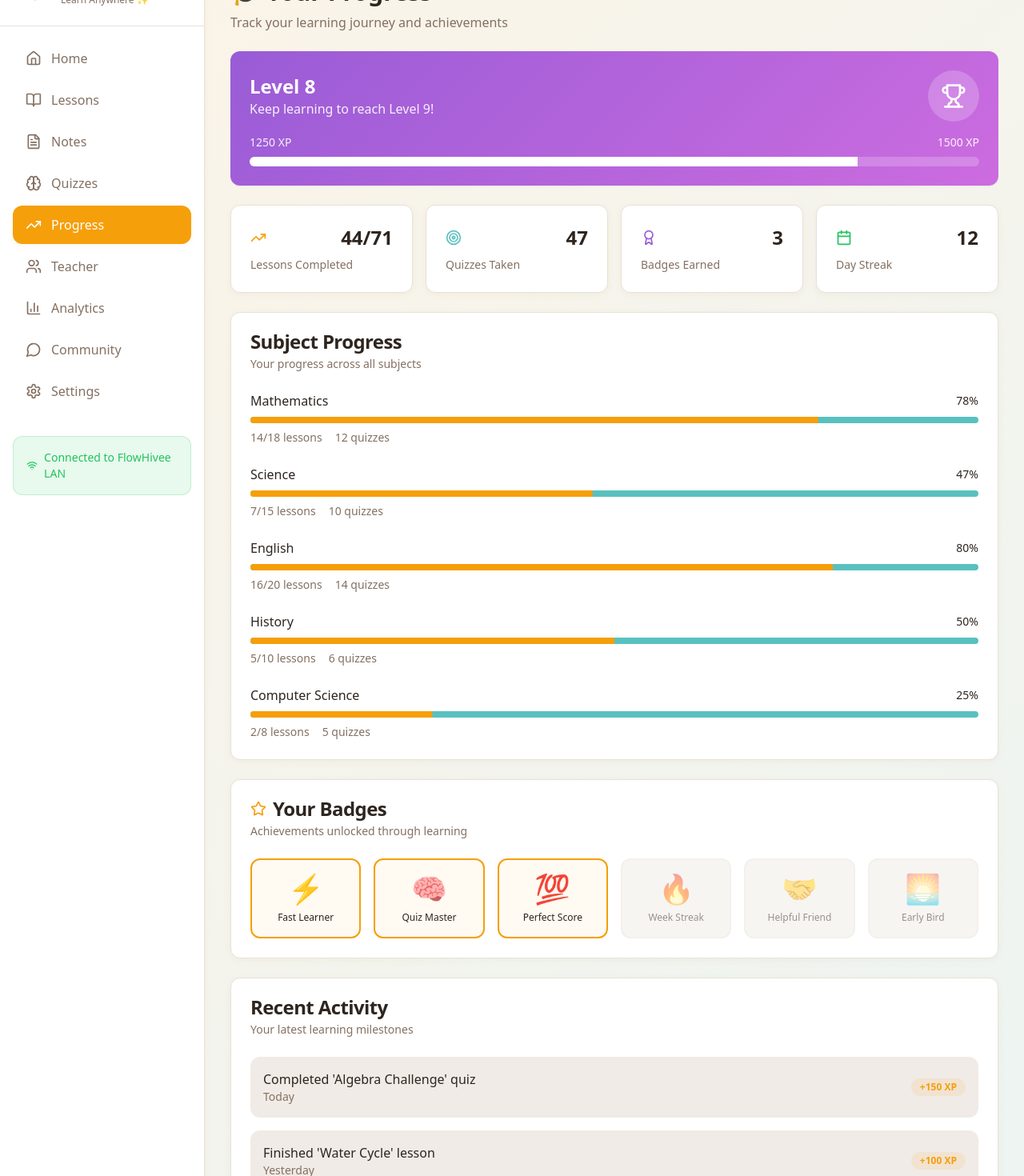
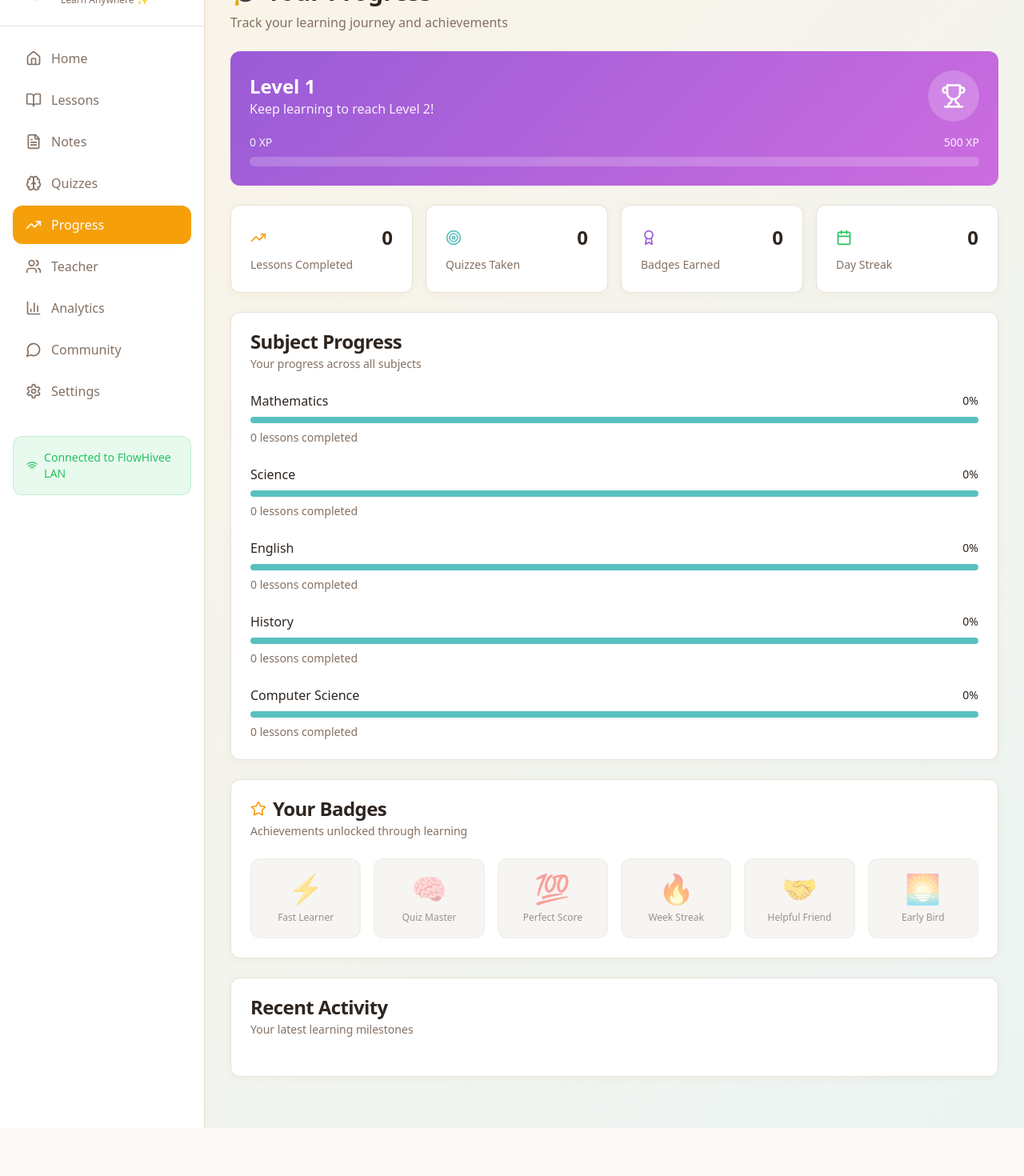
Before and after one commit to ZexonO7/FlowHivee, a React (Vite) app: page /progress in a window 1280 px wide. Shown: the part 60-1530 px from the top of the page at 80% size. After the commit the page ends 1470 px from the top, so only its background shows below. Built offline with nearby package versions, Linux system fonts and the light colour scheme; the HTML template or start-up script is replaced by a standard one.

Commit message:
Fix analytics and progress tracking

```diff
--- /dev/null
+++ b/src/lib/progress-storage.ts
@@ -0,0 +1,209 @@
+// Local storage utilities for tracking user progress
+
+export interface LessonProgress {
+  lessonId: number;
+  title: string;
+  subject: string;
+  completed: boolean;
+  currentSection: number;
+  totalSections: number;
+  lastAccessed: string;
+}
+
+export interface QuizResult {
+  quizId: number;
+  lessonId: number;
+  title: string;
+  subject: string;
+  score: number;
+  totalQuestions: number;
+  correctAnswers: number;
+  completedAt: string;
+}
+
+export interface UserStats {
+  totalXP: number;
+  level: number;
+  dayStreak: number;
+  lastActiveDate: string;
+  badges: string[];
+}
+
+const STORAGE_KEYS = {
+  LESSONS: 'flowhivee_lessons',
+  QUIZZES: 'flowhivee_quizzes',
+  STATS: 'flowhivee_stats',
+};
+
+// Lesson Progress Functions
+export const getLessonProgress = (lessonId: number): LessonProgress | null => {
+  const lessons = getAllLessons();
+  return lessons.find(l => l.lessonId === lessonId) || null;
+};
+
+export const getAllLessons = (): LessonProgress[] => {
+  const data = localStorage.getItem(STORAGE_KEYS.LESSONS);
+  return data ? JSON.parse(data) : [];
+};
+
+export const saveLessonProgress = (progress: LessonProgress): void => {
+  const lessons = getAllLessons();
+  const index = lessons.findIndex(l => l.lessonId === progress.lessonId);
+
+  if (index >= 0) {
+    lessons[index] = { ...progress, lastAccessed: new Date().toISOString() };
+  } else {
+    lessons.push({ ...progress, lastAccessed: new Date().toISOString() });
+  }
+
+  localStorage.setItem(STORAGE_KEYS.LESSONS, JSON.stringify(lessons));
+  updateDayStreak();
+};
+
+export const markLessonComplete = (lessonId: number, title: string, subject: string, totalSections: number): void => {
+  const progress: LessonProgress = {
+    lessonId,
+    title,
+    subject,
+    completed: true,
+    currentSection: totalSections,
+    totalSections,
+    lastAccessed: new Date().toISOString(),
+  };
+  saveLessonProgress(progress);
+
+  // Award XP for completion
+  const stats = getUserStats();
+  addXP(100);
+};
+
+// Quiz Functions
+export const getAllQuizResults = (): QuizResult[] => {
+  const data = localStorage.getItem(STORAGE_KEYS.QUIZZES);
+  return data ? JSON.parse(data) : [];
+};
+
+export const getQuizResults = (lessonId: number): QuizResult[] => {
+  const quizzes = getAllQuizResults();
+  return quizzes.filter(q => q.lessonId === lessonId);
+};
+
+export const saveQuizResult = (result: QuizResult): void => {
+  const quizzes = getAllQuizResults();
+  quizzes.push({ ...result, completedAt: new Date().toISOString() });
+  localStorage.setItem(STORAGE_KEYS.QUIZZES, JSON.stringify(quizzes));
+
+  // Award XP based on score
+  const xpEarned = Math.round((result.score / 100) * 150);
+  addXP(xpEarned);
+  updateDayStreak();
+};
+
+// User Stats Functions
+export const getUserStats = (): UserStats => {
+  const data = localStorage.getItem(STORAGE_KEYS.STATS);
+  return data ? JSON.parse(data) : {
+    totalXP: 0,
+    level: 1,
+    dayStreak: 0,
+    lastActiveDate: new Date().toISOString(),
+    badges: [],
+  };
+};
+
+export const addXP = (amount: number): void => {
+  const stats = getUserStats();
+  stats.totalXP += amount;
+
+  // Calculate level (500 XP per level)
+  stats.level = Math.floor(stats.totalXP / 500) + 1;
+
+  localStorage.setItem(STORAGE_KEYS.STATS, JSON.stringify(stats));
+};
+
+export const updateDayStreak = (): void => {
+  const stats = getUserStats();
+  const today = new Date().toDateString();
+  const lastActive = new Date(stats.lastActiveDate).toDateString();
+
+  if (today !== lastActive) {
+    const yesterday = new Date();
+    yesterday.setDate(yesterday.getDate() - 1);
+    const yesterdayStr = yesterday.toDateString();
+
+    if (lastActive === yesterdayStr) {
+      // Consecutive day
+      stats.dayStreak += 1;
+    } else if (lastActive !== today) {
+      // Streak broken
+      stats.dayStreak = 1;
+    }
+
+    stats.lastActiveDate = new Date().toISOString();
+    localStorage.setItem(STORAGE_KEYS.STATS, JSON.stringify(stats));
+  }
+};
+
+export const addBadge = (badgeId: string): void => {
+  const stats = getUserStats();
+  if (!stats.badges.includes(badgeId)) {
+    stats.badges.push(badgeId);
+    localStorage.setItem(STORAGE_KEYS.STATS, JSON.stringify(stats));
+  }
+};
+
+// Analytics Functions
+export const getSubjectProgress = () => {
+  const lessons = getAllLessons();
+  const subjects = ['Mathematics', 'Science', 'English', 'History', 'Computer Science'];
+
+  return subjects.map(subject => {
+    const subjectLessons = lessons.filter(l => l.subject === subject);
+    const completed = subjectLessons.filter(l => l.completed).length;
+    const total = subjectLessons.length || 1; // Prevent division by zero
+
+    return {
+      subject,
+      completed,
+      total,
+      progress: Math.round((completed / total) * 100),
+    };
+  });
+};
+
+export const getRecentActivity = () => {
+  const lessons = getAllLessons();
+  const quizzes = getAllQuizResults();
+
+  const activities = [
+    ...lessons.map(l => ({
+      date: new Date(l.lastAccessed),
+      activity: `${l.completed ? 'Completed' : 'Accessed'} "${l.title}" lesson`,
+      xp: l.completed ? 100 : 0,
+    })),
+    ...quizzes.map(q => ({
+      date: new Date(q.completedAt),
+      activity: `Completed "${q.title}" quiz - ${q.score}%`,
+      xp: Math.round((q.score / 100) * 150),
+    })),
+  ];
+
+  return activities
+    .sort((a, b) => b.date.getTime() - a.date.getTime())
+    .slice(0, 5)
+    .map(a => ({
+      ...a,
+      date: formatRelativeDate(a.date),
+    }));
+};
+
+const formatRelativeDate = (date: Date): string => {
+  const now = new Date();
+  const diffMs = now.getTime() - date.getTime();
+  const diffDays = Math.floor(diffMs / (1000 * 60 * 60 * 24));
+
+  if (diffDays === 0) return 'Today';
+  if (diffDays === 1) return 'Yesterday';
+  if (diffDays < 7) return `${diffDays} days ago`;
+  return date.toLocaleDateString();
+};
--- a/src/pages/Analytics.tsx
+++ b/src/pages/Analytics.tsx
@@ -1,27 +1,63 @@
 import { Card, CardContent, CardDescription, CardHeader, CardTitle } from "@/components/ui/card";
 import { Badge } from "@/components/ui/badge";
-import { BarChart3, TrendingUp, Users, Zap, Clock, Target } from "lucide-react";
-
-const weeklyActivity = [
-  { day: "Mon", students: 42, lessons: 156, quizzes: 89 },
-  { day: "Tue", students: 45, lessons: 168, quizzes: 92 },
-  { day: "Wed", students: 48, lessons: 182, quizzes: 104 },
-  { day: "Thu", students: 46, lessons: 174, quizzes: 98 },
-  { day: "Fri", students: 44, lessons: 165, quizzes: 87 },
-  { day: "Sat", students: 38, lessons: 142, quizzes: 76 },
-  { day: "Sun", students: 35, lessons: 128, quizzes: 68 },
-];
-
-const topLessons = [
-  { title: "Algebra Basics", views: 156, subject: "Mathematics" },
-  { title: "Water Cycle", views: 142, subject: "Science" },
-  { title: "Essay Writing", views: 138, subject: "English" },
-  { title: "Ancient Rome", views: 124, subject: "History" },
-  { title: "Python Intro", views: 118, subject: "Computer Science" },
-];
+import { BarChart3, TrendingUp, Zap, Clock, Target, Trophy } from "lucide-react";
+import { getAllLessons, getAllQuizResults, getUserStats } from "@/lib/progress-storage";
 
 export default function Analytics() {
-  const maxStudents = Math.max(...weeklyActivity.map((d) => d.students));
+  const lessons = getAllLessons();
+  const quizzes = getAllQuizResults();
+  const stats = getUserStats();
+
+  // Calculate real metrics
+  const totalInteractions = lessons.length + quizzes.length;
+  const completedLessons = lessons.filter(l => l.completed).length;
+  const completionRate = lessons.length > 0
+    ? Math.round((completedLessons / lessons.length) * 100)
+    : 0;
+
+  // Get lesson view counts by subject
+  const lessonsBySubject = lessons.reduce((acc: any, lesson) => {
+    if (!acc[lesson.subject]) {
+      acc[lesson.subject] = { subject: lesson.subject, count: 0, titles: [] };
+    }
+    acc[lesson.subject].count++;
+    if (!acc[lesson.subject].titles.includes(lesson.title)) {
+      acc[lesson.subject].titles.push(lesson.title);
+    }
+    return acc;
+  }, {});
+
+  const topLessons = Object.values(lessonsBySubject)
+    .sort((a: any, b: any) => b.count - a.count)
+    .slice(0, 5)
+    .map((item: any) => ({
+      title: item.titles[0] || item.subject,
+      views: item.count,
+      subject: item.subject,
+    }));
+
+  // Calculate weekly activity (last 7 days)
+  const weeklyActivity = Array.from({ length: 7 }, (_, i) => {
+    const date = new Date();
+    date.setDate(date.getDate() - (6 - i));
+    const dayStr = date.toDateString();
+
+    const dayLessons = lessons.filter(l =>
+      new Date(l.lastAccessed).toDateString() === dayStr
+    );
+    const dayQuizzes = quizzes.filter(q =>
+      new Date(q.completedAt).toDateString() === dayStr
+    );
+
+    return {
+      day: date.toLocaleDateString('en-US', { weekday: 'short' }),
+      students: dayLessons.length + dayQuizzes.length,
+      lessons: dayLessons.length,
+      quizzes: dayQuizzes.length,
+    };
+  });
+
+  const maxStudents = Math.max(...weeklyActivity.map((d) => d.students), 1);
 
   return (
     <div className="space-y-6 animate-slide-up pb-20 md:pb-8">
@@ -39,14 +75,14 @@ export default function Analytics() {
           <CardContent className="pt-6">
             <div className="flex items-center justify-between mb-4">
               <div className="p-3 bg-primary/10 rounded-lg">
-                <Users className="w-6 h-6 text-primary" />
+                <TrendingUp className="w-6 h-6 text-primary" />
               </div>
               <Badge variant="secondary" className="bg-success/10 text-success">
-                +12%
+                {totalInteractions > 0 ? '+' : ''}0%
               </Badge>
             </div>
-            <p className="text-3xl font-bold mb-1">48</p>
-            <p className="text-sm text-muted-foreground">Active Students</p>
+            <p className="text-3xl font-bold mb-1">{completedLessons}</p>
+            <p className="text-sm text-muted-foreground">Lessons Completed</p>
           </CardContent>
         </Card>
 
@@ -57,10 +93,10 @@ export default function Analytics() {
                 <Zap className="w-6 h-6 text-secondary" />
               </div>
               <Badge variant="secondary" className="bg-success/10 text-success">
-                +8%
+                {totalInteractions > 0 ? '+' : ''}0%
               </Badge>
             </div>
-            <p className="text-3xl font-bold mb-1">1,115</p>
+            <p className="text-3xl font-bold mb-1">{totalInteractions}</p>
             <p className="text-sm text-muted-foreground">Total Interactions</p>
           </CardContent>
         </Card>
@@ -72,10 +108,10 @@ export default function Analytics() {
                 <Target className="w-6 h-6 text-accent" />
               </div>
               <Badge variant="secondary" className="bg-success/10 text-success">
-                +5%
+                {completionRate > 0 ? '+' : ''}0%
               </Badge>
             </div>
-            <p className="text-3xl font-bold mb-1">87%</p>
+            <p className="text-3xl font-bold mb-1">{completionRate}%</p>
             <p className="text-sm text-muted-foreground">Completion Rate</p>
           </CardContent>
         </Card>
@@ -97,7 +133,6 @@ export default function Analytics() {
                 <div className="flex items-center justify-between text-sm">
                   <span className="font-medium w-12">{day.day}</span>
                   <div className="flex gap-6 text-muted-foreground">
-                    <span>{day.students} students</span>
                     <span>{day.lessons} lessons</span>
                     <span>{day.quizzes} quizzes</span>
                   </div>
@@ -105,11 +140,13 @@ export default function Analytics() {
                 <div className="h-8 bg-muted rounded-lg overflow-hidden">
                   <div
                     className="h-full bg-gradient-warm flex items-center justify-end pr-2 transition-all duration-300"
-                    style={{ width: `${(day.students / maxStudents) * 100}%` }}
+                    style={{ width: `${day.students > 0 ? (day.students / maxStudents) * 100 : 0}%` }}
                   >
+                    {day.students > 0 && (
                       <span className="text-xs font-medium text-white">
                         {day.students}
                       </span>
+                    )}
                   </div>
                 </div>
               </div>
@@ -129,7 +166,8 @@ export default function Analytics() {
         </CardHeader>
         <CardContent>
           <div className="space-y-4">
-            {topLessons.map((lesson, index) => (
+            {topLessons.length > 0 ? (
+              topLessons.map((lesson, index) => (
                 <div
                   key={index}
                   className="flex items-center justify-between p-4 bg-muted rounded-lg"
@@ -148,25 +186,30 @@ export default function Analytics() {
                     <p className="text-xs text-muted-foreground">views</p>
                   </div>
                 </div>
-            ))}
+              ))
+            ) : (
+              <div className="text-center py-8 text-muted-foreground">
+                <p>Start learning to see your top lessons here!</p>
+              </div>
+            )}
           </div>
         </CardContent>
       </Card>
 
-      {/* Server Stats */}
+      {/* App Stats */}
       <Card className="bg-gradient-cool shadow-soft border-0">
         <CardContent className="pt-6">
           <div className="flex items-center justify-between">
             <div className="text-white">
-              <h3 className="text-xl font-bold mb-2">FlowHivee Server Status</h3>
+              <h3 className="text-xl font-bold mb-2">FlowHivee Stats</h3>
               <div className="space-y-2 text-sm text-white/90">
                 <div className="flex items-center gap-2">
-                  <Clock className="w-4 h-4" />
-                  <span>Uptime: 127 hours</span>
+                  <Trophy className="w-4 h-4" />
+                  <span>Level: {stats.level}</span>
                 </div>
                 <div className="flex items-center gap-2">
-                  <Users className="w-4 h-4" />
-                  <span>Peak Concurrent Users: 38</span>
+                  <Zap className="w-4 h-4" />
+                  <span>Total XP: {stats.totalXP}</span>
                 </div>
               </div>
             </div>
--- a/src/pages/LessonContent.tsx
+++ b/src/pages/LessonContent.tsx
@@ -8,6 +8,7 @@ import { useNavigate, useLocation } from "react-router-dom";
 import { BookOpen, ArrowLeft, ArrowRight, CheckCircle, Video, FileText, Headphones, Download, Play, Brain, Eye } from "lucide-react";
 import { useToast } from "@/hooks/use-toast";
 import { Whiteboard } from "@/components/Whiteboard";
+import { saveLessonProgress, markLessonComplete, getLessonProgress } from "@/lib/progress-storage";
 
 // Lesson content database
 const lessonContent: Record<number, any> = {
@@ -390,26 +391,46 @@ export default function LessonContent() {
   const totalSections = lesson.sections.length;
   const progress = ((currentSection + 1) / totalSections) * 100;
 
-  // Reset section when changing lessons
+  // Load saved progress
   useEffect(() => {
-    setCurrentSection(0);
+    const saved = getLessonProgress(lessonId);
+    if (saved && !saved.completed) {
+      setCurrentSection(saved.currentSection);
+    } else {
+      setCurrentSection(0);
+    }
   }, [lessonId]);
+
+  // Save progress on section change
+  useEffect(() => {
+    saveLessonProgress({
+      lessonId,
+      title: lesson.title,
+      subject: lesson.subject,
+      completed: currentSection === totalSections - 1,
+      currentSection,
+      totalSections,
+      lastAccessed: new Date().toISOString(),
+    });
+  }, [currentSection, lessonId, lesson.title, lesson.subject, totalSections]);
 
   const handleNext = () => {
     if (currentSection < totalSections - 1) {
       setCurrentSection(currentSection + 1);
     } else {
-      // Lesson complete - show quiz option
+      // Lesson complete - mark as complete
+      markLessonComplete(lessonId, lesson.title, lesson.subject, totalSections);
+
       if (lesson.hasQuiz) {
         toast({
           title: "Lesson Complete! 🎉",
-          description: "Ready to test your knowledge?",
+          description: "Ready to test your knowledge? +100 XP earned!",
         });
         setTimeout(() => navigate('/lesson-quiz', { state: { lessonId } }), 1500);
       } else {
         toast({
           title: "Lesson Complete! 🎉",
-          description: `You've finished ${lesson.title}`,
+          description: `You've finished ${lesson.title}. +100 XP earned!`,
         });
         setTimeout(() => navigate('/lessons'), 1500);
       }
--- a/src/pages/Progress.tsx
+++ b/src/pages/Progress.tsx
@@ -2,46 +2,33 @@ import { Card, CardContent, CardDescription, CardHeader, CardTitle } from "@/com
 import { Badge } from "@/components/ui/badge";
 import { Progress as ProgressBar } from "@/components/ui/progress";
 import { Trophy, TrendingUp, Award, Target, Calendar, Star } from "lucide-react";
+import { getUserStats, getSubjectProgress, getRecentActivity, getAllLessons, getAllQuizResults } from "@/lib/progress-storage";
 
 const badges = [
-  { id: 1, name: "Fast Learner", icon: "⚡", earned: true },
-  { id: 2, name: "Quiz Master", icon: "🧠", earned: true },
-  { id: 3, name: "Perfect Score", icon: "💯", earned: true },
-  { id: 4, name: "Week Streak", icon: "🔥", earned: false },
-  { id: 5, name: "Helpful Friend", icon: "🤝", earned: false },
-  { id: 6, name: "Early Bird", icon: "🌅", earned: false },
-];
-
-// Calculate earned badges count
-const earnedBadgesCount = badges.filter(b => b.earned).length;
-
-const subjectProgress = [
-  { subject: "Mathematics", lessons: 18, quizzes: 12, completed: 14 },
-  { subject: "Science", lessons: 15, quizzes: 10, completed: 7 },
-  { subject: "English", lessons: 20, quizzes: 14, completed: 16 },
-  { subject: "History", lessons: 10, quizzes: 6, completed: 5 },
-  { subject: "Computer Science", lessons: 8, quizzes: 5, completed: 2 },
-].map(s => ({
-  ...s,
-  progress: Math.round((s.completed / s.lessons) * 100)
-}));
-
-// Calculate totals
-const totalLessonsCompleted = subjectProgress.reduce((sum, s) => sum + s.completed, 0);
-const totalLessonsAvailable = subjectProgress.reduce((sum, s) => sum + s.lessons, 0);
-const totalQuizzesTaken = subjectProgress.reduce((sum, s) => sum + s.quizzes, 0);
-
-const recentActivity = [
-  { date: "Today", activity: "Completed 'Algebra Challenge' quiz", xp: 150 },
-  { date: "Yesterday", activity: "Finished 'Water Cycle' lesson", xp: 100 },
-  { date: "2 days ago", activity: "Earned 'Quiz Master' badge", xp: 200 },
-  { date: "3 days ago", activity: "Completed 'Essay Writing' lesson", xp: 120 },
+  { id: "fast_learner", name: "Fast Learner", icon: "⚡", earned: true },
+  { id: "quiz_master", name: "Quiz Master", icon: "🧠", earned: true },
+  { id: "perfect_score", name: "Perfect Score", icon: "💯", earned: true },
+  { id: "week_streak", name: "Week Streak", icon: "🔥", earned: false },
+  { id: "helpful_friend", name: "Helpful Friend", icon: "🤝", earned: false },
+  { id: "early_bird", name: "Early Bird", icon: "🌅", earned: false },
 ];
 
 export default function Progress() {
-  const totalXP = 1250;
-  const nextLevel = 1500;
-  const levelProgress = (totalXP / nextLevel) * 100;
+  const stats = getUserStats();
+  const subjectProgress = getSubjectProgress();
+  const recentActivity = getRecentActivity();
+  const allLessons = getAllLessons();
+  const allQuizzes = getAllQuizResults();
+
+  // Calculate real stats
+  const earnedBadges = badges.filter(b => stats.badges.includes(b.id));
+  const totalLessonsCompleted = allLessons.filter(l => l.completed).length;
+  const totalQuizzesTaken = allQuizzes.length;
+
+  // Calculate level progress
+  const currentLevelXP = stats.totalXP % 500;
+  const nextLevelXP = 500;
+  const levelProgress = (currentLevelXP / nextLevelXP) * 100;
 
   return (
     <div className="space-y-6 animate-slide-up pb-20 md:pb-8">
@@ -58,8 +45,8 @@ export default function Progress() {
         <CardContent className="pt-6">
           <div className="flex items-center justify-between mb-4">
             <div className="text-white">
-              <h3 className="text-2xl font-bold">Level 8</h3>
-              <p className="text-white/90">Keep learning to reach Level 9!</p>
+              <h3 className="text-2xl font-bold">Level {stats.level}</h3>
+              <p className="text-white/90">Keep learning to reach Level {stats.level + 1}!</p>
             </div>
             <div className="p-4 bg-white/20 rounded-full">
               <Trophy className="w-8 h-8 text-white" />
@@ -67,8 +54,8 @@ export default function Progress() {
           </div>
           <div className="space-y-2">
             <div className="flex justify-between text-sm text-white/90">
-              <span>{totalXP} XP</span>
-              <span>{nextLevel} XP</span>
+              <span>{currentLevelXP} XP</span>
+              <span>{nextLevelXP} XP</span>
             </div>
             <div className="h-3 bg-white/20 rounded-full overflow-hidden">
               <div
@@ -87,7 +74,7 @@ export default function Progress() {
             <div className="space-y-2">
               <div className="flex items-center justify-between">
                 <TrendingUp className="w-5 h-5 text-primary" />
-                <span className="text-2xl font-bold">{totalLessonsCompleted}/{totalLessonsAvailable}</span>
+                <span className="text-2xl font-bold">{totalLessonsCompleted}</span>
               </div>
               <p className="text-sm text-muted-foreground">Lessons Completed</p>
             </div>
@@ -111,7 +98,7 @@ export default function Progress() {
             <div className="space-y-2">
               <div className="flex items-center justify-between">
                 <Award className="w-5 h-5 text-accent" />
-                <span className="text-2xl font-bold">{earnedBadgesCount}</span>
+                <span className="text-2xl font-bold">{earnedBadges.length}</span>
               </div>
               <p className="text-sm text-muted-foreground">Badges Earned</p>
             </div>
@@ -123,7 +110,7 @@ export default function Progress() {
             <div className="space-y-2">
               <div className="flex items-center justify-between">
                 <Calendar className="w-5 h-5 text-success" />
-                <span className="text-2xl font-bold">12</span>
+                <span className="text-2xl font-bold">{stats.dayStreak}</span>
               </div>
               <p className="text-sm text-muted-foreground">Day Streak</p>
             </div>
@@ -146,8 +133,7 @@ export default function Progress() {
               </div>
               <ProgressBar value={subject.progress} className="h-2" />
               <div className="flex gap-4 text-sm text-muted-foreground">
-                <span>{subject.completed}/{subject.lessons} lessons</span>
-                <span>{subject.quizzes} quizzes</span>
+                <span>{subject.completed} lessons completed</span>
               </div>
             </div>
           ))}
@@ -169,7 +155,7 @@ export default function Progress() {
               <div
                 key={badge.id}
                 className={`text-center p-4 rounded-lg border-2 transition-all ${
-                  badge.earned
+                  earnedBadges.some(b => b.id === badge.id)
                     ? "border-primary bg-primary/5"
                     : "border-border bg-muted opacity-50"
                 }`}
```
Also changed, not shown: src/pages/LessonQuiz.tsx (+18 -1 lines). Lines whose indentation alone changed are shown as unchanged.
